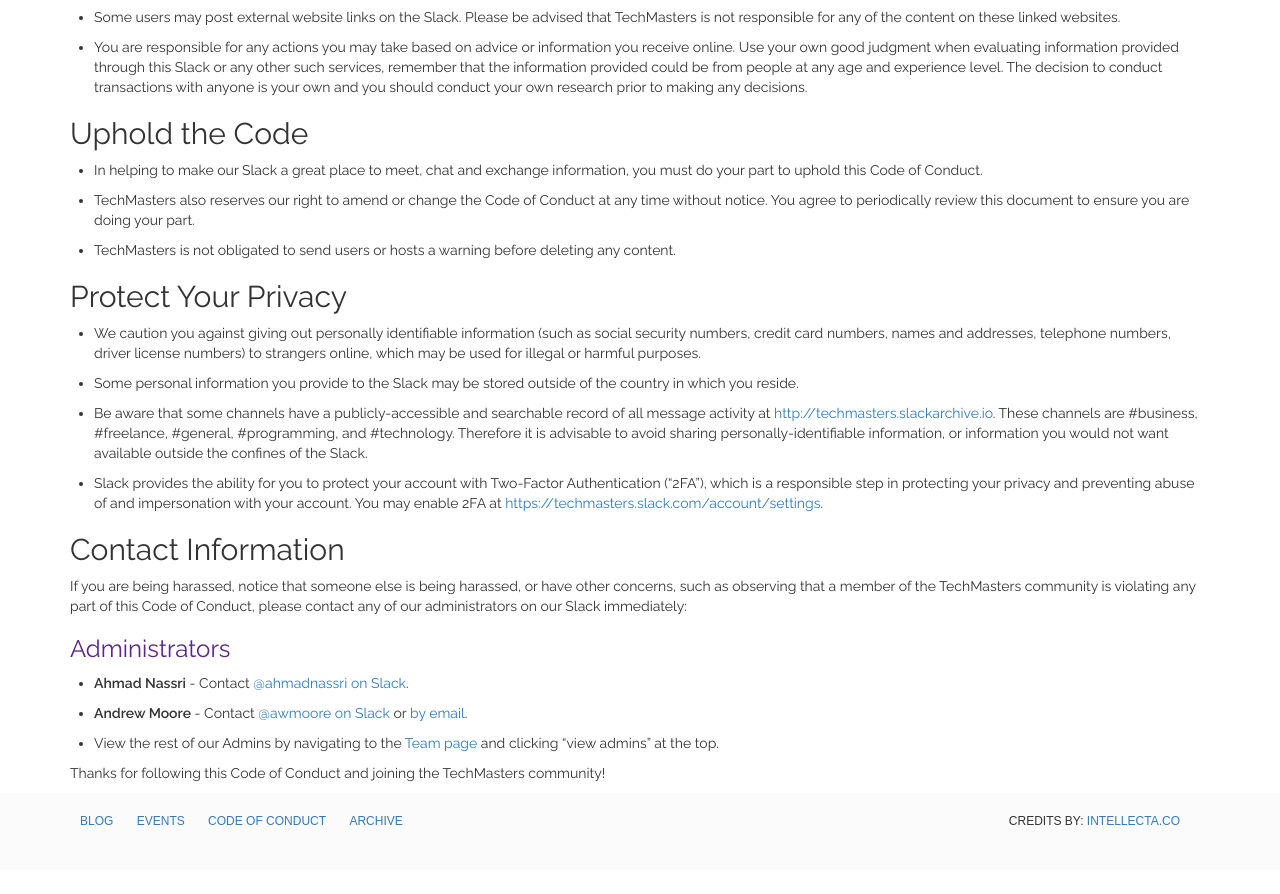
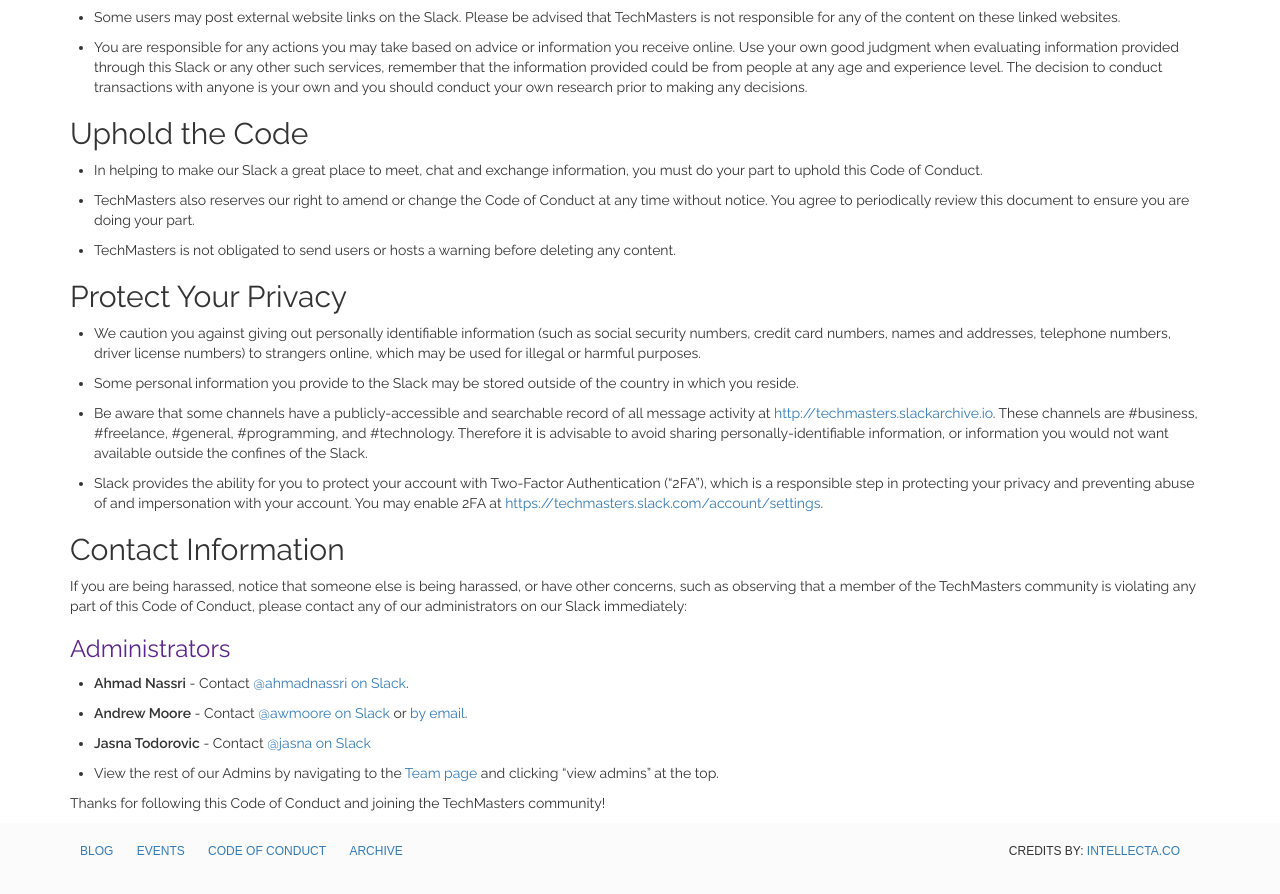
Before and after one commit to TechnologyMasters/techmasters.chat, a Jekyll site: the page built from conduct/index.md, in a window 1280 px wide and 900 px high, scrolled down 1775 px. Shown: the top 894 px of the window. Built offline with Jekyll 4.4.1, drawn with Linux system fonts in a browser that asks for light colours; nearby versions of some CDN libraries; before the commit the page ends 2645 px from its top, so only the background shows below that.

Commit message:
Add Jasna to conduct page

```diff
--- a/conduct/index.md
+++ b/conduct/index.md
@@ -75,6 +75,7 @@
 
 * **Ahmad Nassri** - Contact [@ahmadnassri on Slack](https://techmasters.slack.com/messages/@ahmadnassri).
 * **Andrew Moore** - Contact [@awmoore on Slack](https://techmasters.slack.com/messages/@awmoore) or [by email](http://www.google.com/recaptcha/mailhide/d?k=01a1e0Lq3Dpb2-lbWqjGcB5w==&c=jx3c5YpJM4u8FXIh0fmcE-OD2pxTbyMn0ES0KrcRlZk=).
+* **Jasna Todorovic** - Contact [@jasna on Slack](https://techmasters.slack.com/messages/@jasna)
 * View the rest of our Admins by navigating to the [Team page](https://techmasters.slack.com/team) and clicking "view admins" at the top.
 
 Thanks for following this Code of Conduct and joining the TechMasters community!
```
